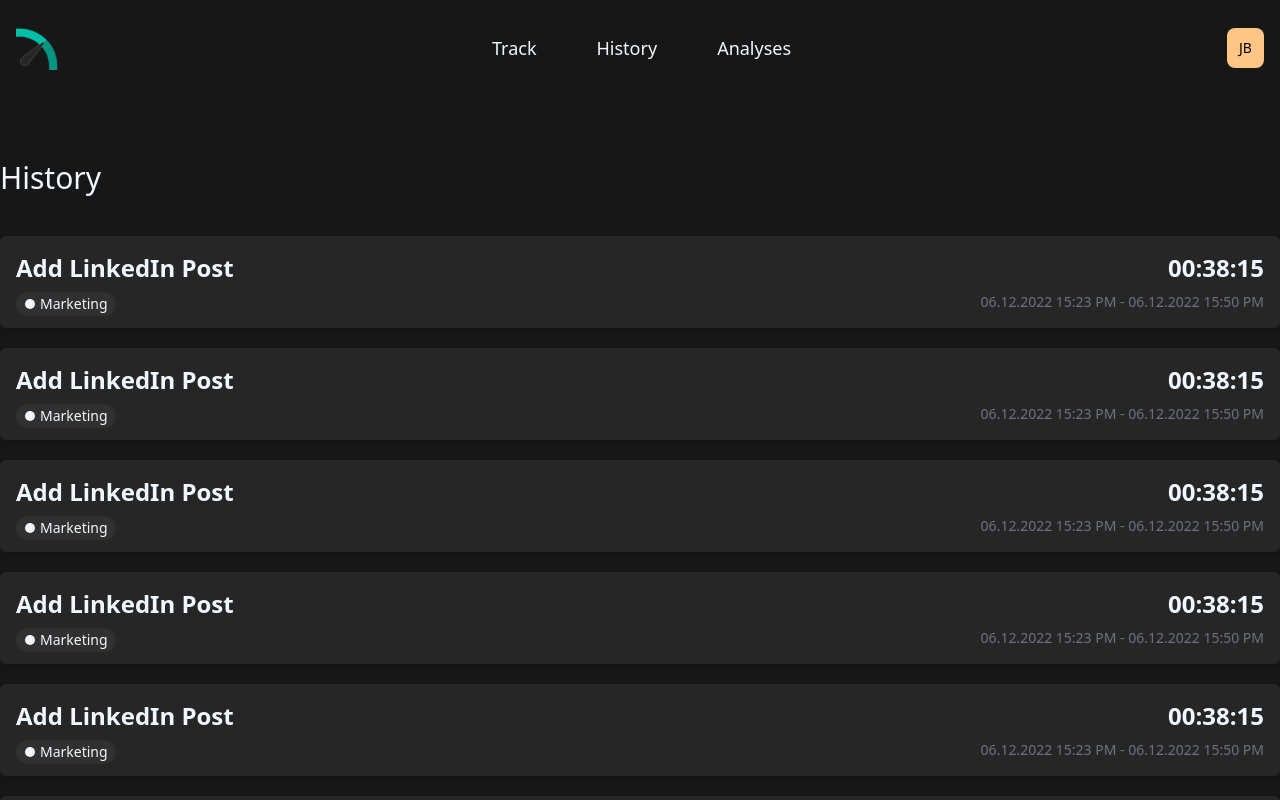
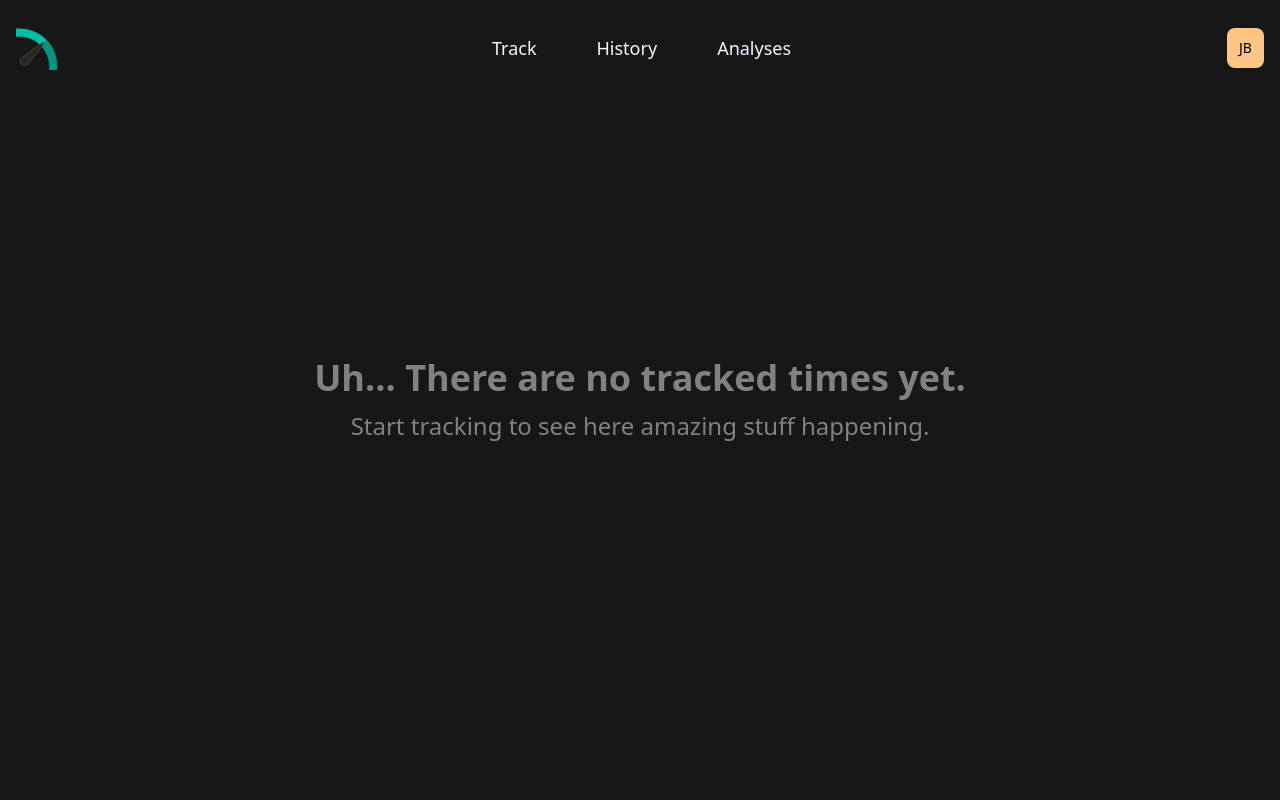
Before and after one commit to D3nn7/worktime-tracker, a Next.js app in the folder worktime-tracker-dev/: page /tracking/history in a window 1280 px wide. Shown: the top 800 px of the page. Built offline with nearby package versions, Linux system fonts and the light colour scheme.

Commit message:
add NoTrackedTimes in history

```diff
--- /dev/null
+++ b/worktime-tracker-dev/components/history/Index.tsx
@@ -0,0 +1,28 @@
+import HistoryBox from "../../components/history/HistoryBox";
+import NoEntryBox from "../../components/NoEntryBox";
+import { IHistoryBoxProps } from "../../lib/types/types";
+
+export default function HistoryIndex(props: { histories: IHistoryBoxProps[] }) {
+    return (
+        <div className="container mx-auto pt-40 pb-20 ">
+            <div className="text-3xl ">History</div>
+            <div className="space-y-5 pt-10">
+                {props.histories.map((history, index) => {
+                    return (
+                        <HistoryBox
+                            key={index}
+                            category={history.category}
+                            description={history.description}
+                            timeSum={history.timeSum}
+                            duration={history.duration}
+                        />
+                    );
+                })}
+                <NoEntryBox
+                    category="No more tracked times here."
+                    description="Start tracking to see more here."
+                />
+            </div>
+        </div>
+    );
+}
--- /dev/null
+++ b/worktime-tracker-dev/components/history/NoTrackedTimes.tsx
@@ -0,0 +1,12 @@
+export default function NoTrackedTimes() {
+    return (
+        <div className="flex flex-col place-items-center justify-center h-screen w-screen">
+            <span className="text-4xl text-[#818181] font-bold ">
+                Uh... There are no tracked times yet.
+            </span>
+            <span className="text-2xl text-[#818181] pt-3">
+                Start tracking to see here amazing stuff happening.
+            </span>
+        </div>
+    );
+}
--- a/worktime-tracker-dev/pages/tracking/history.tsx
+++ b/worktime-tracker-dev/pages/tracking/history.tsx
@@ -1,70 +1,55 @@
 import NavBar from "../../components/navigation/NavBarTracking";
-import HistoryBox from "../../components/history/HistoryBox";
+import NoTrackedTimes from "../../components/history/NoTrackedTimes";
 import { IHistoryBoxProps } from "../../lib/types/types";
-import NoEntryBox from "../../components/NoEntryBox";
+import HistoryIndex from "../../components/history/Index";
 
 export default function History() {
     const histories = [
-        {
-            description: "Add LinkedIn Post",
-            category: "Marketing",
-            timeSum: "00:38:15",
-            duration: "06.12.2022 15:23 PM - 06.12.2022 15:50 PM",
-        },
-        {
-            description: "Add LinkedIn Post",
-            category: "Marketing",
-            timeSum: "00:38:15",
-            duration: "06.12.2022 15:23 PM - 06.12.2022 15:50 PM",
-        },
-        {
-            description: "Add LinkedIn Post",
-            category: "Marketing",
-            timeSum: "00:38:15",
-            duration: "06.12.2022 15:23 PM - 06.12.2022 15:50 PM",
-        },
-        {
-            description: "Add LinkedIn Post",
-            category: "Marketing",
-            timeSum: "00:38:15",
-            duration: "06.12.2022 15:23 PM - 06.12.2022 15:50 PM",
-        },
-        {
-            description: "Add LinkedIn Post",
-            category: "Marketing",
-            timeSum: "00:38:15",
-            duration: "06.12.2022 15:23 PM - 06.12.2022 15:50 PM",
-        },
-        {
-            description: "Add LinkedIn Post",
-            category: "Marketing",
-            timeSum: "00:38:15",
-            duration: "06.12.2022 15:23 PM - 06.12.2022 15:50 PM",
-        },
+        // {
+        //     description: "Add LinkedIn Post",
+        //     category: "Marketing",
+        //     timeSum: "00:38:15",
+        //     duration: "06.12.2022 15:23 PM - 06.12.2022 15:50 PM",
+        // },
+        // {
+        //     description: "Add LinkedIn Post",
+        //     category: "Marketing",
+        //     timeSum: "00:38:15",
+        //     duration: "06.12.2022 15:23 PM - 06.12.2022 15:50 PM",
+        // },
+        // {
+        //     description: "Add LinkedIn Post",
+        //     category: "Marketing",
+        //     timeSum: "00:38:15",
+        //     duration: "06.12.2022 15:23 PM - 06.12.2022 15:50 PM",
+        // },
+        // {
+        //     description: "Add LinkedIn Post",
+        //     category: "Marketing",
+        //     timeSum: "00:38:15",
+        //     duration: "06.12.2022 15:23 PM - 06.12.2022 15:50 PM",
+        // },
+        // {
+        //     description: "Add LinkedIn Post",
+        //     category: "Marketing",
+        //     timeSum: "00:38:15",
+        //     duration: "06.12.2022 15:23 PM - 06.12.2022 15:50 PM",
+        // },
+        // {
+        //     description: "Add LinkedIn Post",
+        //     category: "Marketing",
+        //     timeSum: "00:38:15",
+        //     duration: "06.12.2022 15:23 PM - 06.12.2022 15:50 PM",
+        // },
     ] as IHistoryBoxProps[];
     return (
         <div>
             <NavBar />
-            <div className="container mx-auto pt-40 pb-20 ">
-                <div className="text-3xl ">History</div>
-                <div className="space-y-5 pt-10">
-                    {histories.map((history, index) => {
-                        return (
-                            <HistoryBox
-                                key={index}
-                                category={history.category}
-                                description={history.description}
-                                timeSum={history.timeSum}
-                                duration={history.duration}
-                            />
-                        );
-                    })}
-                    <NoEntryBox
-                        category="No more tracked times here."
-                        description="Start tracking to see more here."
-                    />
-                </div>
-            </div>
+            {histories.length === 0 ? (
+                <NoTrackedTimes />
+            ) : (
+                <HistoryIndex histories={histories} />
+            )}
         </div>
     );
 }
```
